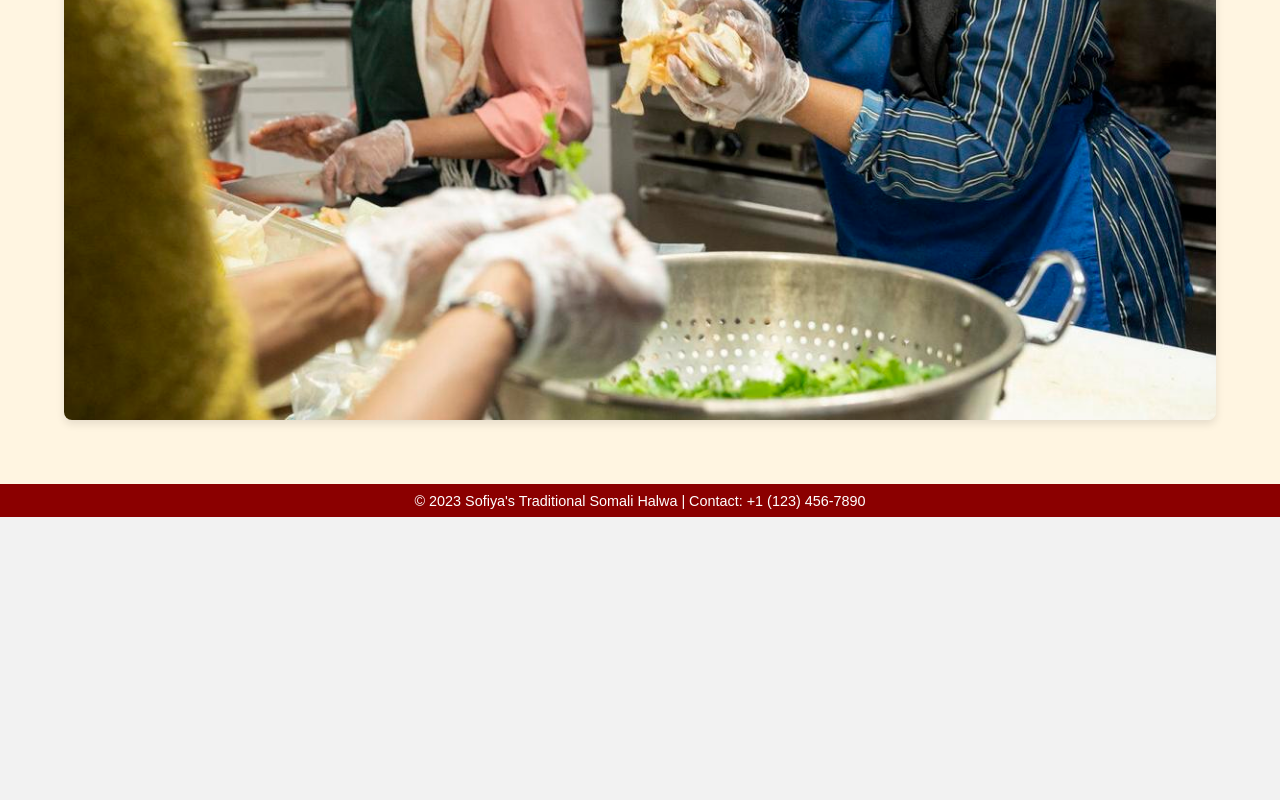
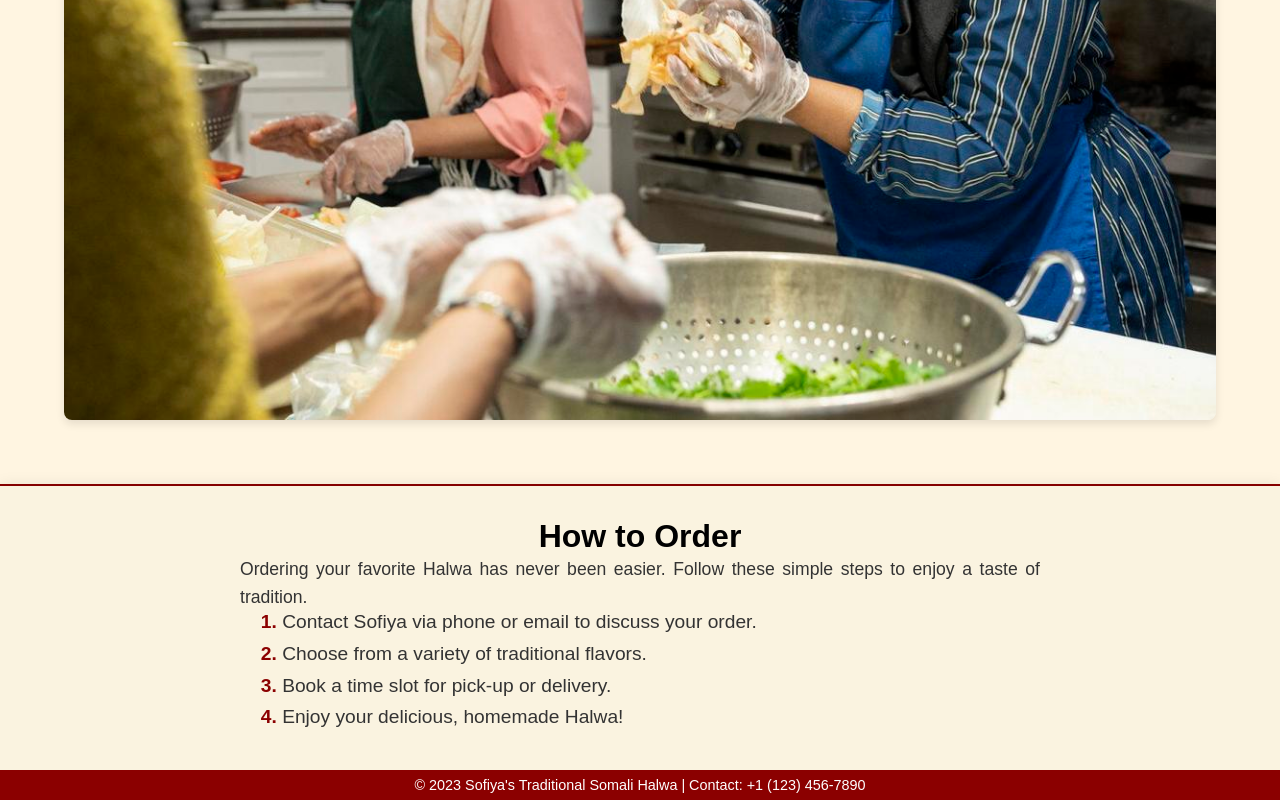
Before and after one commit to Suhaybww/MomsWebsite, a React (Create React App) app in the folder my-moms-sweets/: page / in a window 1280 px wide. Shown: the part 2811-3611 px from the top of the page. Before the commit the page ends 3328 px from the top, so only its background shows below. Built offline with nearby package versions, Linux system fonts and the light colour scheme.

Commit message:
HowToOrder section complete

```diff
--- a/my-moms-sweets/src/App.js
+++ b/my-moms-sweets/src/App.js
@@ -3,6 +3,7 @@ import './App.css';
 import './Header.css';  // import the header CSS
 import HeroSection from './components/HeroSection';
 import AboutSection from './components/AboutSection';
+import HowToOrderSection from './components/HowToOrderSection'; // Importing HowToOrderSection
 import Footer from './components/Footer';  // import the Footer component
 
 function App() {
@@ -16,6 +17,9 @@ function App() {
 
       <AboutSection />
 
+      <HowToOrderSection />  {/* Your HowToOrder Section */}
+
+
       {/* Other sections or components can go here */}
 
       <Footer />  {/* Your Footer here */}
--- /dev/null
+++ b/my-moms-sweets/src/components/HowToOrderSection.css
@@ -0,0 +1,59 @@
+/* Base container for better layout control */
+.order-container {
+    display: flex;
+    flex-direction: column;
+    align-items: center;
+    background-color: #FAF3E0;  /* Creamy background for a warm, traditional look */
+    padding: 2em;
+    box-shadow: 0px 0px 15px rgba(0,0,0,0.1);
+  }
+
+  /* Make the heading stand out more */
+  .order-content h1 {
+    font-size: 2.5em;
+    color: #8B0000;  /* Deep Red to match the Halwa color */
+    text-shadow: 2px 2px 5px rgba(0,0,0,0.2);
+  }
+
+  /* Better styling for the paragraph text */
+  .order-content p {
+    margin-top: 1em;
+    color: #333;  /* Dark Gray */
+    font-size: 1.1em;
+    max-width: 800px;
+    margin: auto;
+    line-height: 1.6;
+    text-align: justify;
+    padding: 0 1em;
+  }
+
+  /* Ordered list for the steps */
+  .order-steps {
+    margin-top: 1.5em;
+    font-size: 1.2em;
+    color: #333;  /* Dark Gray */
+    max-width: 800px;
+    margin: auto;
+    text-align: left;
+    padding-left: 2em;
+    list-style-type: none;  /* Removes browser's default numbering */
+  }
+
+  /* Individual list items */
+  .order-steps li {
+    margin-bottom: 0.5em;
+    text-indent: -1em;
+    padding-left: 1em;
+  }
+
+  /* Special styling for the list numbers */
+  .order-steps li:before {
+    content: counter(step-counter) ". ";
+    counter-increment: step-counter;
+    color: #8B0000;  /* Deep Red */
+    font-weight: bold;
+  }
+  .order-content {
+    text-align: center;
+    counter-reset: step-counter;
+  }
--- /dev/null
+++ b/my-moms-sweets/src/components/HowToOrderSection.js
@@ -0,0 +1,23 @@
+import React from 'react';
+import './HowToOrderSection.css';
+
+const HowToOrderSection = () => {
+  return (
+    <div className="order-container">
+      <h1>How to Order</h1>
+      <div className="order-content">
+        <p>
+          Ordering your favorite Halwa has never been easier. Follow these simple steps to enjoy a taste of tradition.
+        </p>
+        <ol className="order-steps">
+          <li>Contact Sofiya via phone or email to discuss your order.</li>
+          <li>Choose from a variety of traditional flavors.</li>
+          <li>Book a time slot for pick-up or delivery.</li>
+          <li>Enjoy your delicious, homemade Halwa!</li>
+        </ol>
+      </div>
+    </div>
+  );
+};
+
+export default HowToOrderSection;
```
